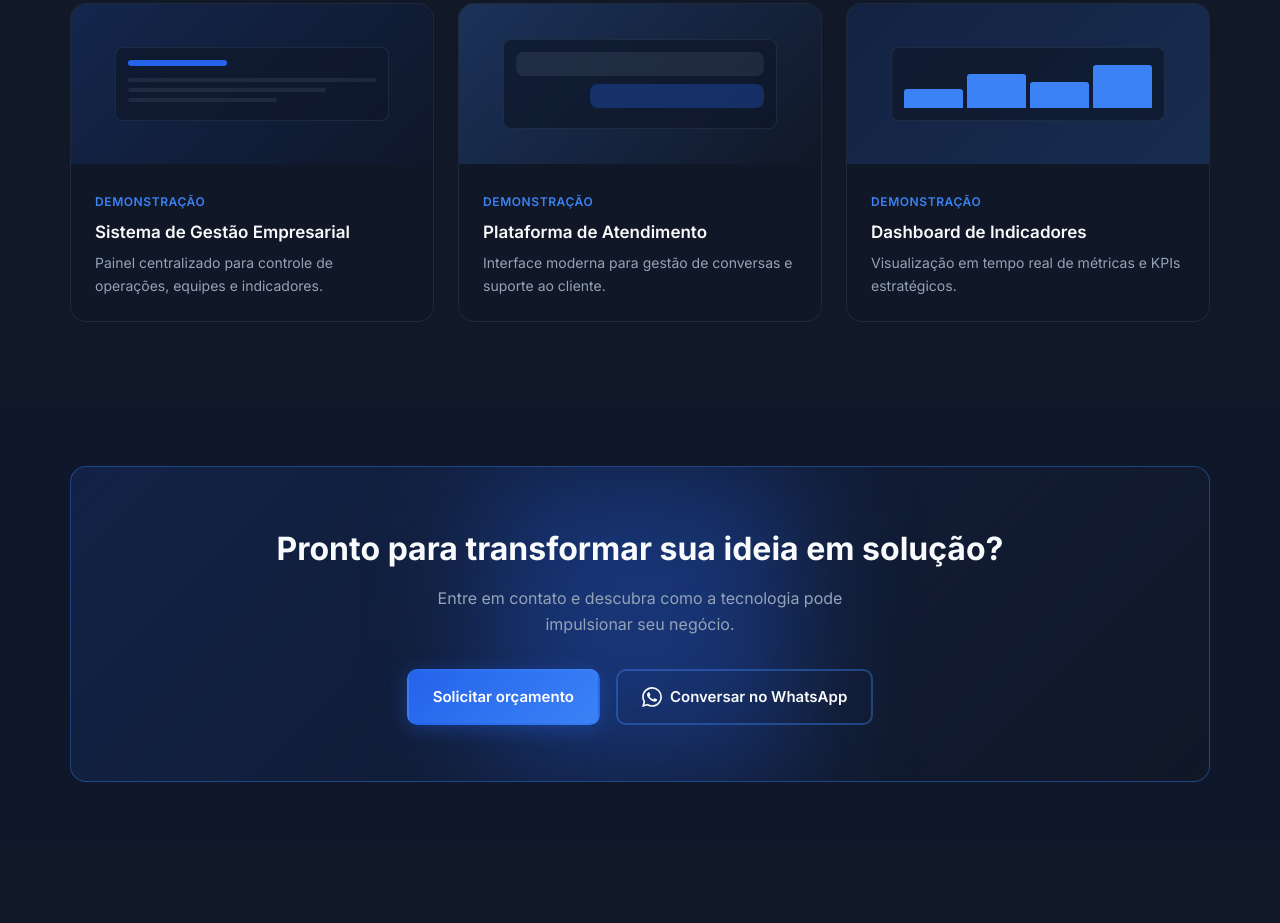
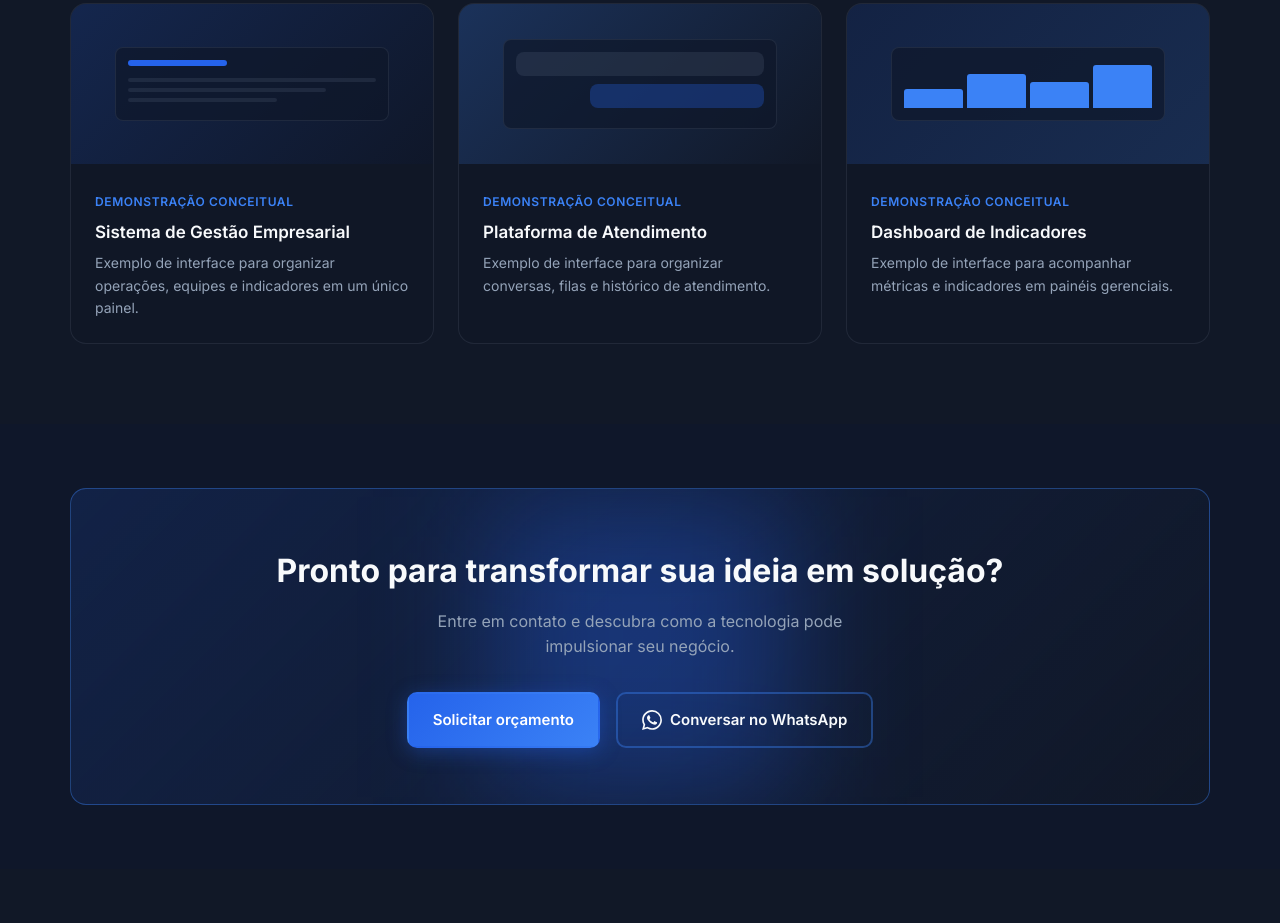
Before and after one commit to araysolucoes/portfolio, a plain HTML site: page index.html in a window 1280 px wide. Shown: the part 3320-4243 px from the top of the page. Drawn offline with Linux system fonts and the light colour scheme.

Commit message:
content(portfolio): esclarecer escopo ilustrativo sem alegar integracoes operacionais

```diff
--- a/index.html
+++ b/index.html
@@ -359,9 +359,9 @@
               </div>
             </div>
             <div class="project-card__body">
-              <span class="project-card__tag">Demonstração</span>
+              <span class="project-card__tag">Demonstração conceitual</span>
               <h3 class="project-card__title">Sistema de Gestão Empresarial</h3>
-              <p class="project-card__text">Painel centralizado para controle de operações, equipes e indicadores.</p>
+              <p class="project-card__text">Exemplo de interface para organizar operações, equipes e indicadores em um único painel.</p>
             </div>
           </article>
           <article class="project-card reveal">
@@ -373,9 +373,9 @@
               </div>
             </div>
             <div class="project-card__body">
-              <span class="project-card__tag">Demonstração</span>
+              <span class="project-card__tag">Demonstração conceitual</span>
               <h3 class="project-card__title">Plataforma de Atendimento</h3>
-              <p class="project-card__text">Interface moderna para gestão de conversas e suporte ao cliente.</p>
+              <p class="project-card__text">Exemplo de interface para organizar conversas, filas e histórico de atendimento.</p>
             </div>
           </article>
           <article class="project-card reveal">
@@ -390,9 +390,9 @@
               </div>
             </div>
             <div class="project-card__body">
-              <span class="project-card__tag">Demonstração</span>
+              <span class="project-card__tag">Demonstração conceitual</span>
               <h3 class="project-card__title">Dashboard de Indicadores</h3>
-              <p class="project-card__text">Visualização em tempo real de métricas e KPIs estratégicos.</p>
+              <p class="project-card__text">Exemplo de interface para acompanhar métricas e indicadores em painéis gerenciais.</p>
             </div>
           </article>
         </div>
```
